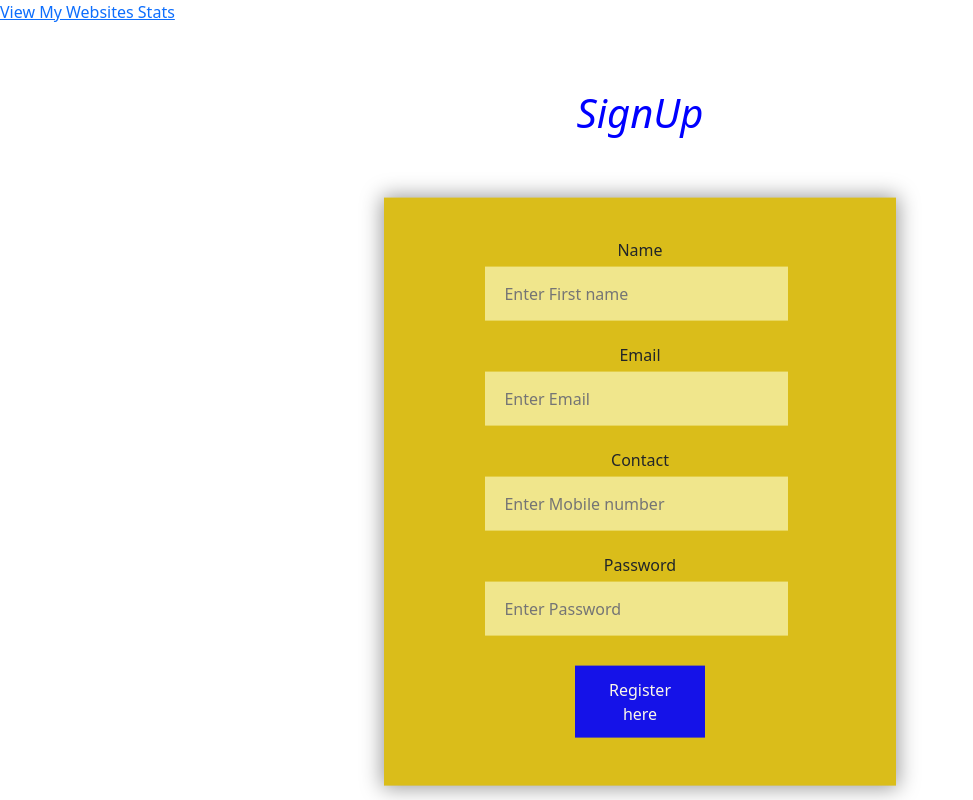
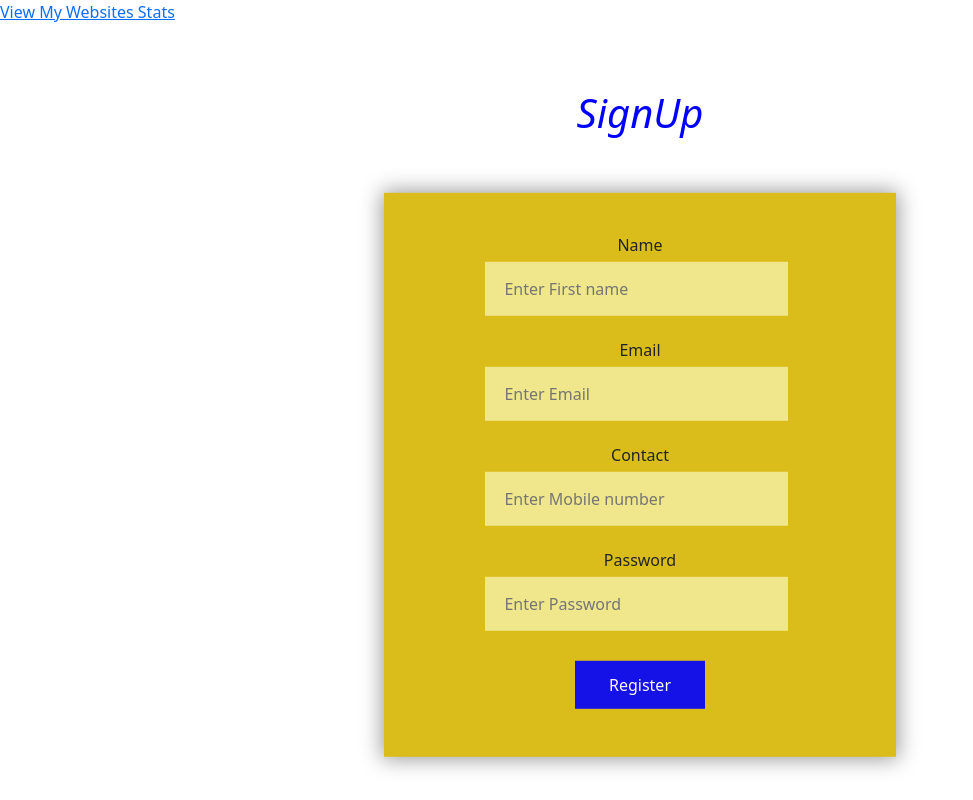
Before and after one commit to amayTri21/React-Practical-3, a React (Create React App) app: page / in a window 1280 px wide. Shown: the whole page, without its empty margins (0-973 px from the left). Built offline with nearby package versions, Linux system fonts and the light colour scheme.

Commit message:
REGISTER BUTTON

```diff
--- a/src/components/Signup.jsx
+++ b/src/components/Signup.jsx
@@ -95,7 +95,7 @@ var amay ={
           <label>Password</label><br></br>
           <input type="password" placeholder=" Enter Password" id="password"
              onChange={e => Setpassword(e.target.value)}/><br></br>
-          <button className="btns"onClick={validate}>Register here</button><br></br>
+          <button className="btns"onClick={validate}>Register </button><br></br>
 
 
           {/* <button className="btns" >
```
